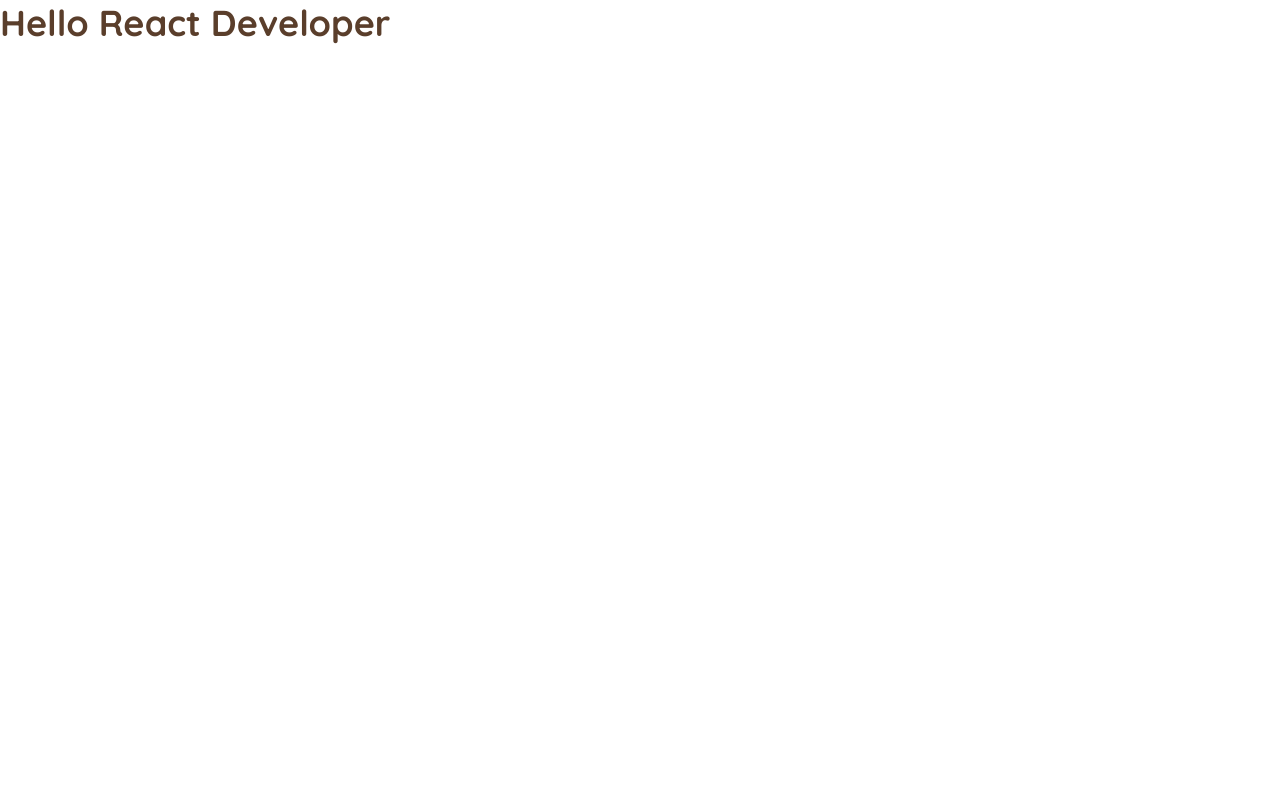
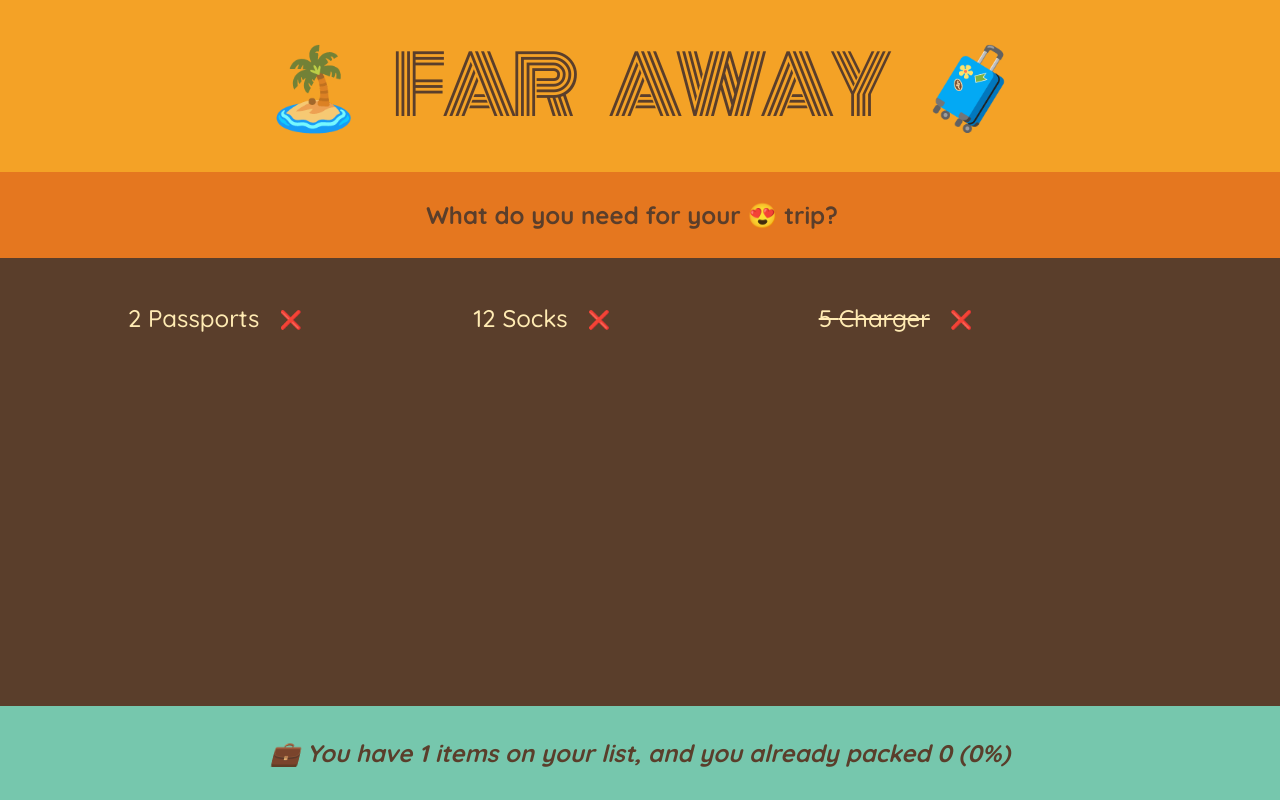
Before and after one commit to mjr0924/travel-list, a React (Vite) app: page / in a window 1280 px wide. Built offline with nearby package versions, Linux system fonts and the light colour scheme.

Commit message:
add components

```diff
--- a/src/App.jsx
+++ b/src/App.jsx
@@ -1,9 +1,71 @@
+const initialItems = [
+  { id: 1, description: "Passports", quantity: 2, packed: false },
+  { id: 2, description: "Socks", quantity: 12, packed: false },
+  { id: 3, description: "Charger", quantity: 5, packed: true },
+];
+
 function App() {
   return (
     <>
-      <h2>Hello React Developer</h2>
+      <div className="app">
+        <Logo />
+        <Form />
+        <PackingList />
+        <Stats />
+      </div>
     </>
-  )
+  );
 }
 
-export default App
+function Logo() {
+  return (
+    <>
+      <h1>🏝️ Far Away 🧳</h1>
+    </>
+  );
+}
+function Form() {
+  return (
+    <>
+      <div className="add-form">
+        <h3>What do you need for your 😍 trip?</h3>
+      </div>
+    </>
+  );
+}
+function PackingList() {
+  return (
+    <>
+      <div className="list">
+        <ul>
+          {initialItems.map((item) => (
+            <Item item={item} />
+          ))}
+        </ul>
+      </div>
+    </>
+  );
+}
+function Item({ item }) {
+  return (
+    <>
+      <li>
+        <span style={item.packed ? { textDecoration: "line-through" } : {}}>
+          {item.quantity} {item.description}
+        </span>
+        <button>❌</button>
+      </li>
+    </>
+  );
+}
+function Stats() {
+  return (
+    <>
+      <footer className="stats">
+        <em>💼 You have 1 items on your list, and you already packed 0 (0%)</em>
+      </footer>
+    </>
+  );
+}
+
+export default App;
```
Also changed, not shown: src/index.css (+0 -7 lines).
